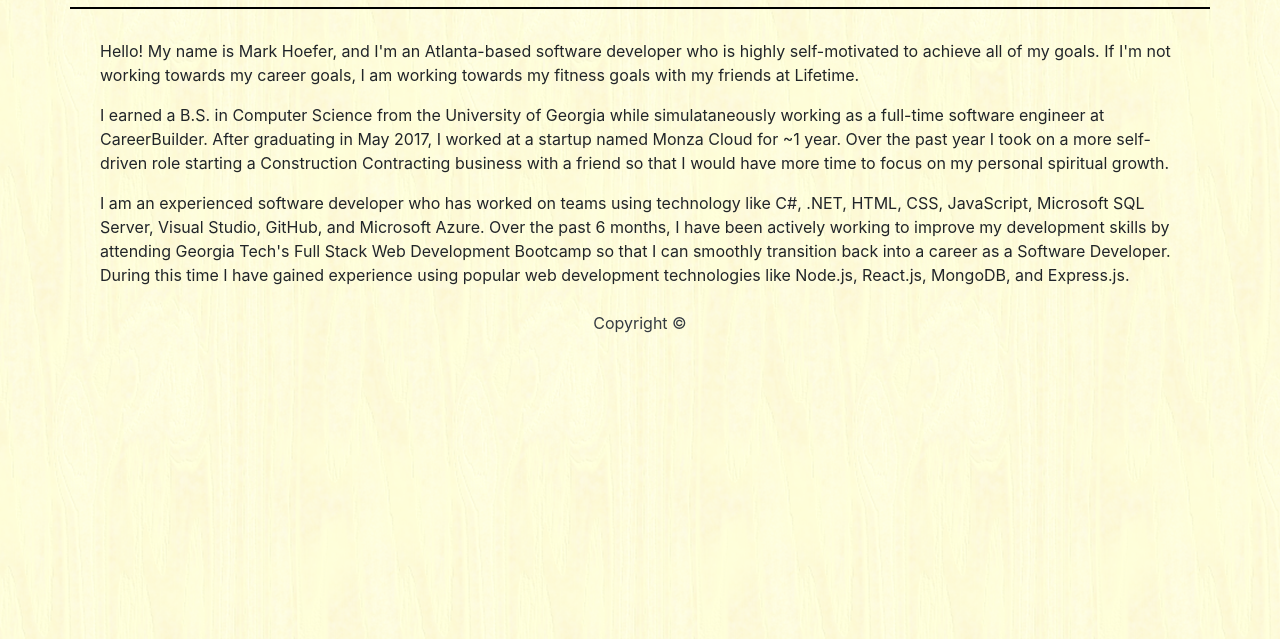
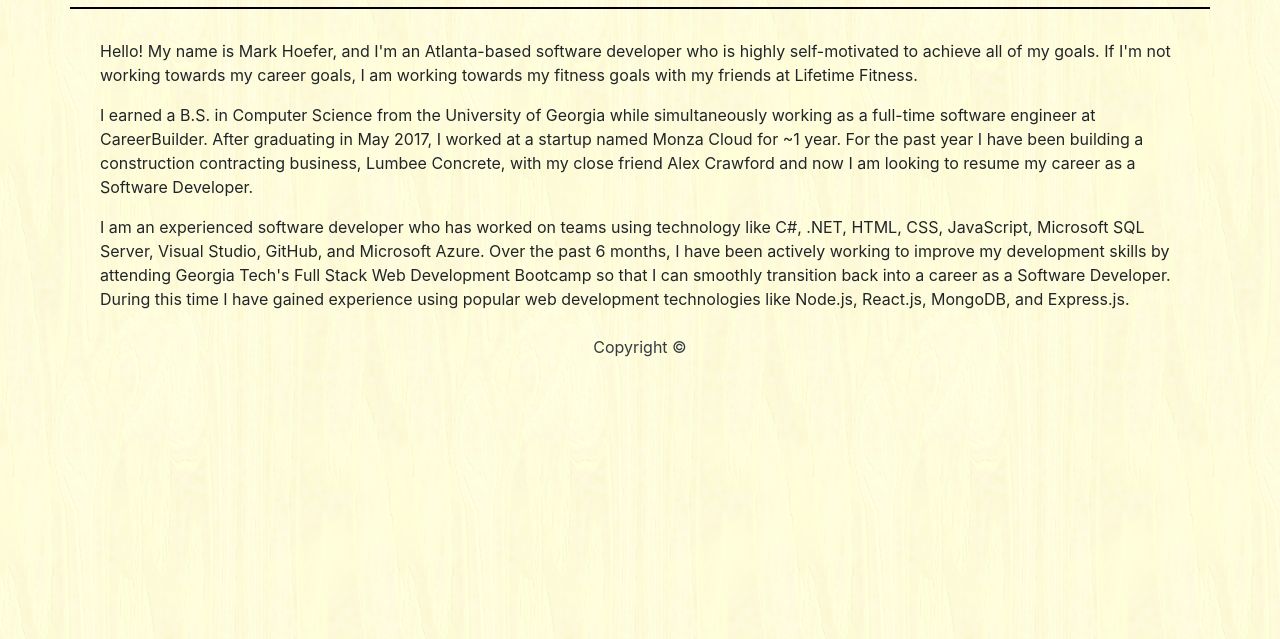
Before and after one commit to mhoe4/Marks-Portfolio, a plain HTML site: page index.html in a window 1280 px wide. Shown: the part 161-800 px from the top of the page. Drawn offline with nearby package versions, Linux system fonts and the light colour scheme.

Commit message:
bio change

```diff
--- a/index.html
+++ b/index.html
@@ -96,15 +96,15 @@
         <!-- Bio Section -->
         <div class="col-md-12 mx-auto">
           <p>
-            Hello! My name is Mark Hoefer, and I'm an Atlanta-based software developer who is highly self-motivated to achieve all of my goals. If I'm not working towards my career goals, I am working towards my fitness goals with my friends at Lifetime.
+            Hello! My name is Mark Hoefer, and I'm an Atlanta-based software developer who is highly self-motivated to achieve all of my goals. If I'm not working towards my career goals, I am working towards my fitness goals with my friends at Lifetime Fitness.
           </p>
 
           <p>
-            I earned a B.S. in Computer Science from the University of Georgia while simulataneously working as a full-time software engineer at CareerBuilder. After graduating in May 2017, I worked at a startup named Monza Cloud for ~1 year. Over the past year I took on a more self-driven role starting a Construction Contracting business with a friend so that I would have more time to focus on my personal spiritual growth.
+              I earned a B.S. in Computer Science from the University of Georgia while simultaneously working as a full-time software engineer at CareerBuilder. After graduating in May 2017, I worked at a startup named Monza Cloud for ~1 year. For the past year I have been building a construction contracting business, Lumbee Concrete, with my close friend Alex Crawford and now I am looking to resume my career as a Software Developer.
           </p>
 
           <p>
-            I am an experienced software developer who has worked on teams using technology like C#, .NET, HTML, CSS, JavaScript, Microsoft SQL Server, Visual Studio, GitHub, and Microsoft Azure. Over the past 6 months, I have been actively working to improve my development skills by attending Georgia Tech's Full Stack Web Development Bootcamp so that I can smoothly transition back into a career as a Software Developer. During this time I have gained experience using popular web development technologies like Node.js, React.js, MongoDB, and Express.js.
+              I am an experienced software developer who has worked on teams using technology like C#, .NET, HTML, CSS, JavaScript, Microsoft SQL Server, Visual Studio, GitHub, and Microsoft Azure. Over the past 6 months, I have been actively working to improve my development skills by attending Georgia Tech's Full Stack Web Development Bootcamp so that I can smoothly transition back into a career as a Software Developer. During this time I have gained experience using popular web development technologies like Node.js, React.js, MongoDB, and Express.js.
           </p>
         </div>
         <!-- End Bio Section -->
```
